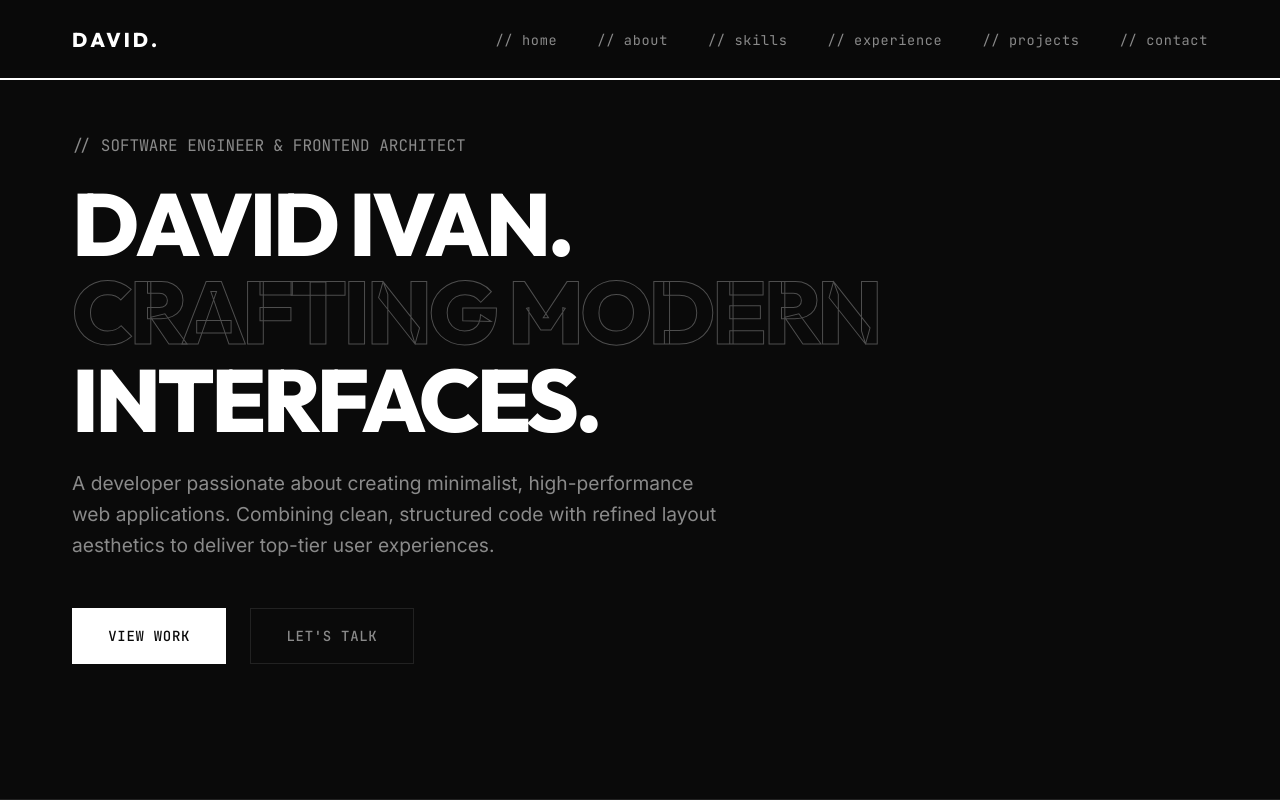
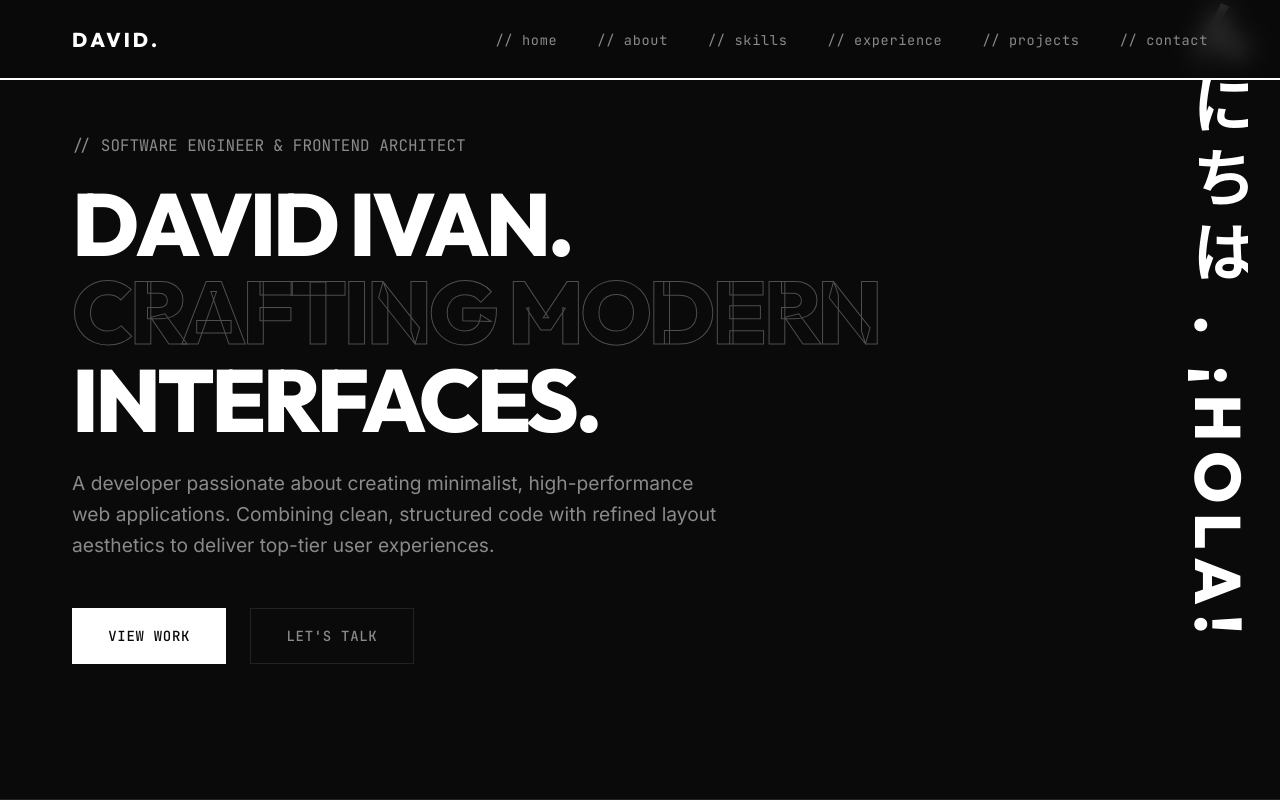
Before and after one commit to DavidIvanSantoso/David-s-New-Portfolio, a React (Vite) app: page / in a window 1280 px wide. Shown: the top 800 px of the page. Built offline with nearby package versions, Linux system fonts and the light colour scheme.

Commit message:
15/7/26 - Add Component: Scroll Bar Animation

```diff
--- a/src/App.tsx
+++ b/src/App.tsx
@@ -1,5 +1,6 @@
 import { Navbar } from './components/Navbar';
 import { CursorFollower } from './components/CursorFollower';
+import { ScrollDecoration } from './components/ScrollDecoration';
 import { Hero } from './sections/Hero';
 import { About } from './sections/About';
 import { Skills } from './sections/Skills';
@@ -14,6 +15,9 @@ function App() {
     <>
       {/* Custom Cursor follower */}
       <CursorFollower />
+
+      {/* Scrollbar vertical text decoration */}
+      <ScrollDecoration />
 
       {/* Navigation */}
       <Navbar />
--- /dev/null
+++ b/src/components/ScrollDecoration.css
@@ -0,0 +1,43 @@
+.scroll-decoration-container {
+  position: fixed;
+  right: 2rem;
+  top: 0;
+  bottom: 0;
+  width: 60px;
+  display: flex;
+  align-items: center;
+  justify-content: center;
+  z-index: 5; /* Sit on top of section backgrounds but below modal overlays */
+  pointer-events: none; /* Allow clicking and selection through it */
+  overflow: hidden;
+  user-select: none;
+  -webkit-user-select: none;
+}
+
+.scroll-decoration-text {
+  font-family: var(--font-heading);
+  font-size: 4rem;
+  font-weight: 800;
+  white-space: nowrap;
+  writing-mode: vertical-rl;
+  text-orientation: mixed;
+  color: rgba(255, 255, 255, 1); /* Solid white with low opacity */
+  letter-spacing: 0.15em;
+  text-transform: uppercase;
+}
+
+@media (max-width: 1024px) {
+  .scroll-decoration-container {
+    right: 1rem;
+    width: 40px;
+  }
+  .scroll-decoration-text {
+    font-size: 3rem;
+  }
+}
+
+@media (max-width: 768px) {
+  .scroll-decoration-container {
+    display: none; /* Hide on mobile screens to preserve screen space */
+  }
+}
--- /dev/null
+++ b/src/components/ScrollDecoration.tsx
@@ -0,0 +1,25 @@
+import React from 'react';
+import { motion, useScroll, useTransform, useSpring } from 'framer-motion';
+import './ScrollDecoration.css';
+
+export const ScrollDecoration: React.FC = () => {
+  const { scrollYProgress } = useScroll();
+
+  // Map scroll progress (0 to 1) to vertical translation (in pixels)
+  // [100, -100] means it moves up as the user scrolls down (matching the page content scroll direction)
+  const rawY = useTransform(scrollYProgress, [0, 1], [500, -500]);
+
+  // Add a spring configuration for a buttery-smooth feel
+  const y = useSpring(rawY, { stiffness: 80, damping: 25, mass: 0.5 });
+
+  return (
+    <div className="scroll-decoration-container">
+      <motion.div
+        className="scroll-decoration-text"
+        style={{ y }}
+      >
+        안녕하세요 . Hello . こんにちは . ¡Hola!
+      </motion.div>
+    </div>
+  );
+};
```
